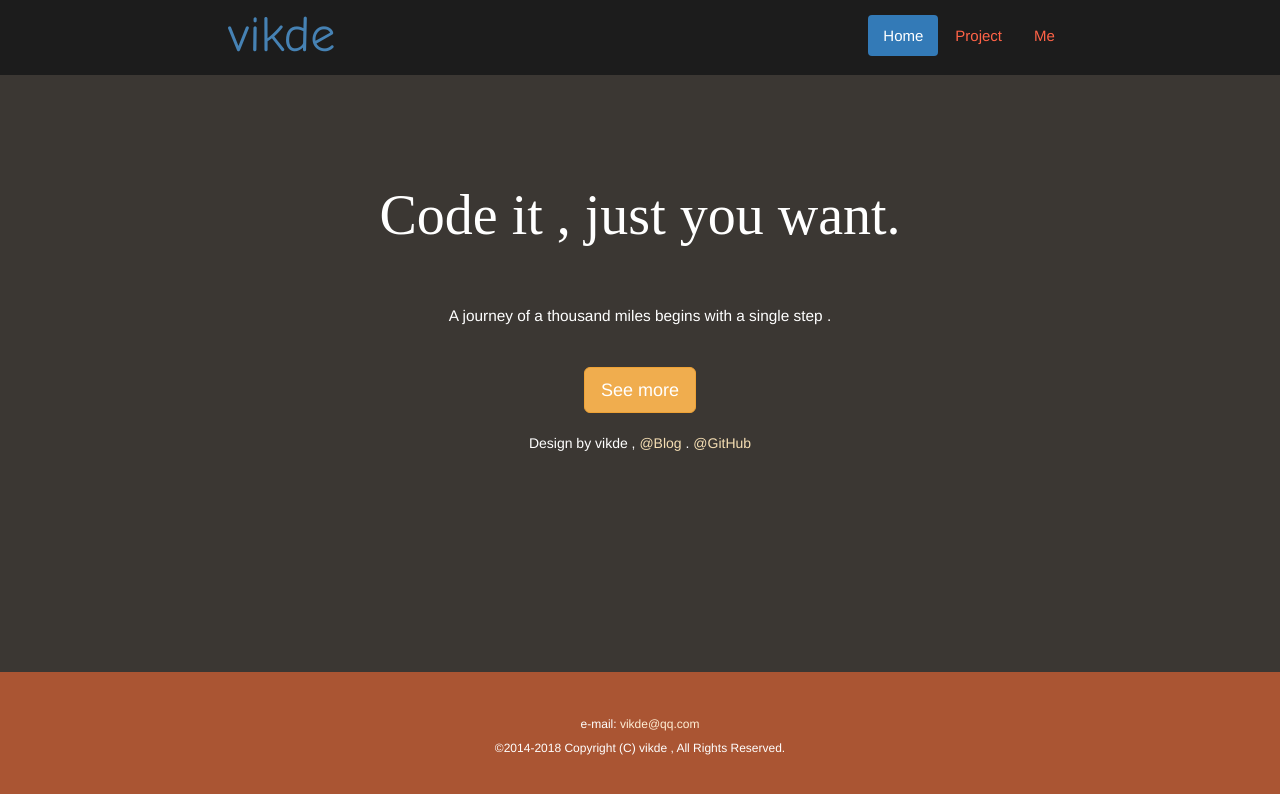
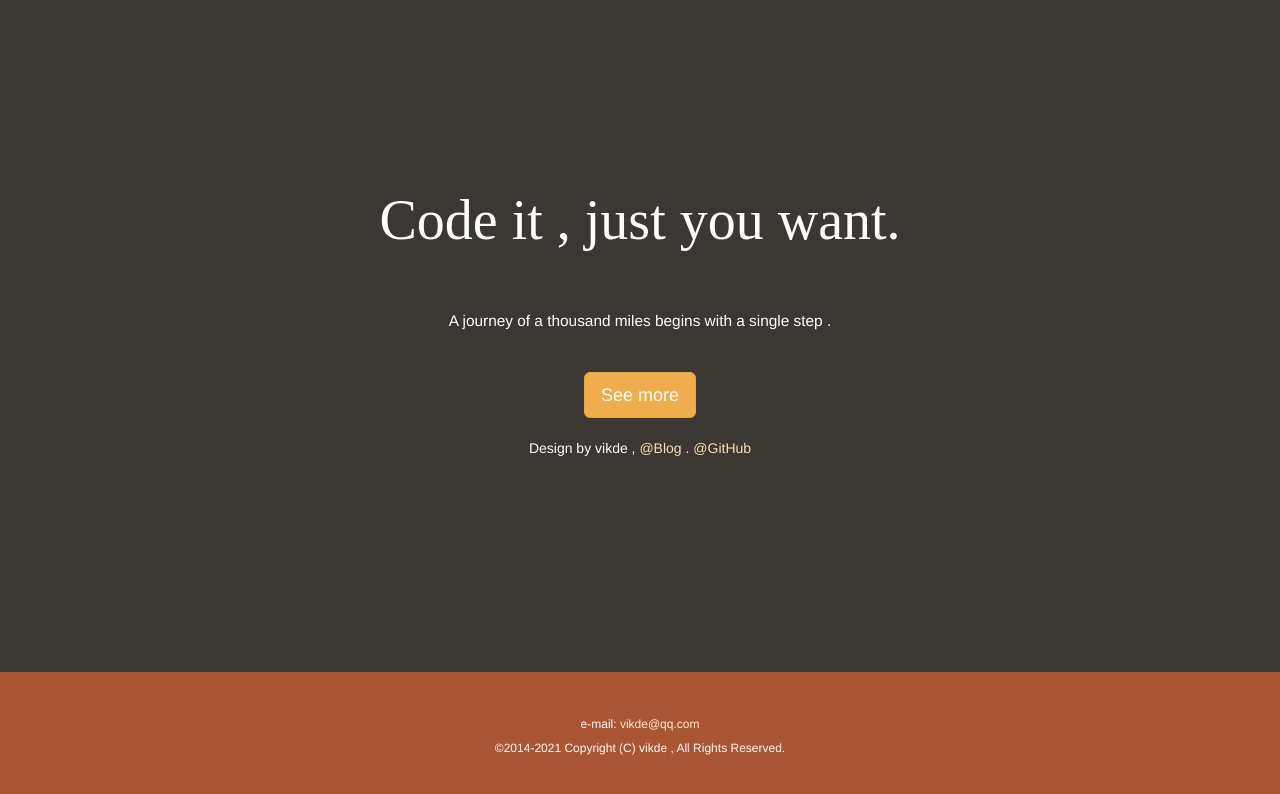
Before and after one commit to vik0/vik0.github.io, a plain HTML site: page index.html in a window 1280 px wide. Drawn offline with nearby package versions, Linux system fonts and the light colour scheme.

Commit message:
update index page

```diff
--- a/index.html
+++ b/index.html
@@ -1,9 +1,9 @@
 <!DOCTYPE html>
-<html>
+<html lang="en">
 <head>
     <meta charset="utf-8">
     <meta name="viewport" content="width=device-width, initial-scale=1">
-    <title>vikde's Home Page.</title>
+    <title>vikde</title>
     <meta name="description" content="vikde's Home Page.A journey of a thousand miles begins with a single step."/>
     <meta name="keywords" content="vikde,Java">
     <link href="https://cdn.bootcss.com/bootstrap/3.2.0/css/bootstrap.min.css" rel="stylesheet">
@@ -31,26 +31,6 @@
             margin-right: auto;
         }
 
-        .row-header {
-            background-color: #1C1C1C;
-            min-height: 75px;
-        }
-
-        .row-header .logobox {
-            color: #4682B4;
-            font-size: 50px;
-            font-family: Comic Sans MS, serif;
-        }
-
-        .row-header .navbox {
-            margin: 15px 0;
-            font-size: 15px;
-        }
-
-        .row-header .navbox li a {
-            color: #FF6347;
-        }
-
         .row-introduction {
             background-color: #3B3733;
             color: #FFF;
@@ -60,7 +40,7 @@
         .row-introduction .introduction-title {
             font-family: microsoft yahei, serif;
             font-size: 4em;
-            padding: 100px 0 50px;
+            padding: 180px 0 50px;
         }
 
         .row-introduction .introduction-words {
@@ -102,33 +82,18 @@
 
 <body>
 <div class="row-container">
-    <div class="row row-header">
-        <div class="col-lg-2 col-md-2 col-sm-2"></div>
-        <div class="col-lg-6 col-md-5 col-sm-4 logobox">vikde</div>
-        <div class="col-lg-4 col-md-5 col-sm-6 col-xs-12 navbox">
-            <ul class="nav nav-pills ">
-                <li class="active"><a href="index.html" style="color:#fff;">Home</a>
-                </li>
-                <li><a href="https://github.com/vikde">Project</a>
-                </li>
-                <li><a href="https://github.com/vikde">Me</a>
-                </li>
-            </ul>
-        </div>
-    </div>
-
     <div class="row row-introduction">
         <div class="col-xs-12 text-center introduction-title">Code it , just you want.</div>
         <div class="text-center col-xs-12 introduction-words"> A journey of a thousand miles begins with a single step .</div>
         <div class="text-center col-xs-12"><a href="https://github.com/vikde" class="btn btn-lg btn-warning">See more</a></div>
         <div class="col-xs-12 text-center introduction-design">
-            <p>Design by vikde , <a href="http://www.cnblogs.com/vikde/">@Blog</a> . <a href="https://github.com/vikde">@GitHub</a>
+            <p>Design by vikde , <a href="https://www.jianshu.com/u/f5fc0ed47eb3">@Blog</a> . <a href="https://github.com/vikde">@GitHub</a>
             </p>
         </div>
     </div>
     <div class="row row-footer text-center">
         e-mail: <a href="mailto:vikde@qq.com">vikde@qq.com</a>
-        <br/> &copy;2014-2018 Copyright (C) vikde , All Rights Reserved.
+        <br/> &copy;2014-2021 Copyright (C) vikde , All Rights Reserved.
     </div>
 </div>
 </body>
```
